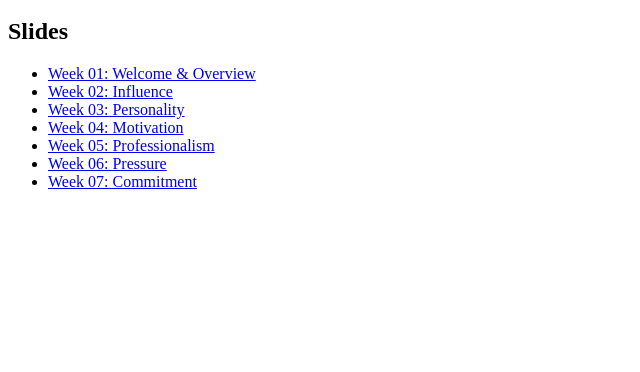
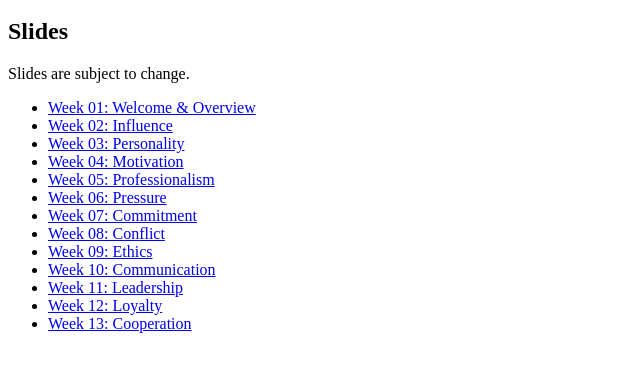
Before and after one commit to BroClements/cse170TechTeamwork, a plain HTML site: page index.html in a window 1280 px wide. Shown: the part 48-420 px from the top of the page, without its empty margins (0-640 px from the left). Drawn offline with Linux system fonts and the light colour scheme.

Commit message:
Slide updates

```diff
--- a/index.html
+++ b/index.html
@@ -2,6 +2,7 @@
 	<body>
 	<h1>CSE 170 Technical Teamwork</h1>
     <h2>Slides</h2>
+    <p>Slides are subject to change.</p>
     <ul>
       <li><a href="slides/CSE170_Week01_01WelcometoClass.pptx">Week 01: Welcome &amp; Overview</a></li>
       <li><a href="slides/CSE170_Week02_Influence_ClassNotes.pptx">Week 02: Influence</a></li>
@@ -10,6 +11,12 @@
       <li><a href="slides/CSE170_Week05_I_Professionalism_Classnotes.pptx">Week 05: Professionalism</a></li>
       <li><a href="slides/CSE170_Week06_Pressure_Classnotes.pptx">Week 06: Pressure</a></li>
       <li><a href="slides/CSE170_Week07_Commitment_Classnotes.pptx">Week 07: Commitment</a></li>
+	  <li><a href="slides/CSE170_Week08_Conflict_Classnotes.pptx">Week 08: Conflict</a></li>
+	  <li><a href="slides/CSE170_Week09_Ethics_ClassNotes.pptx">Week 09: Ethics</a></li>
+	  <li><a href="slides/CSE170_Week10_Communication.pptx">Week 10: Communication</a></li>
+	  <li><a href="slides/CSE170_Week11_Leadership.pptx">Week 11: Leadership</a></li>
+	  <li><a href="slides/CSE170_Week12_Loyalty.pptx">Week 12: Loyalty</a></li>
+	  <li><a href="slides/CSE170_Week13_Cooperation.pptx">Week 13: Cooperation</a></li>
     </ul>
 
 	</body>
```
Also changed, not shown: 6 other files.
